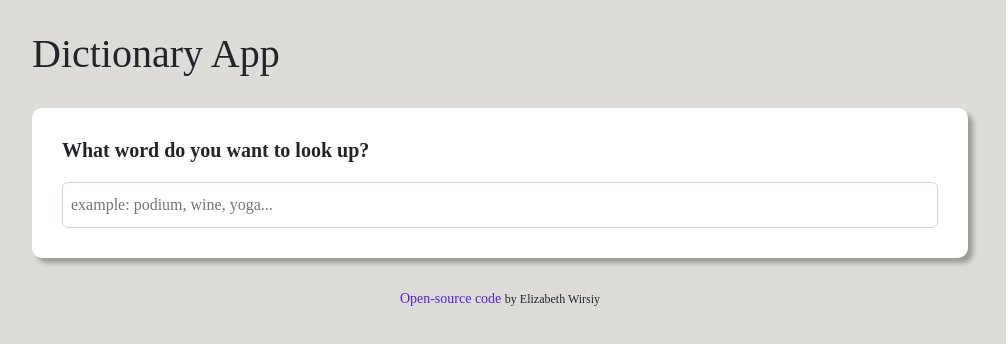
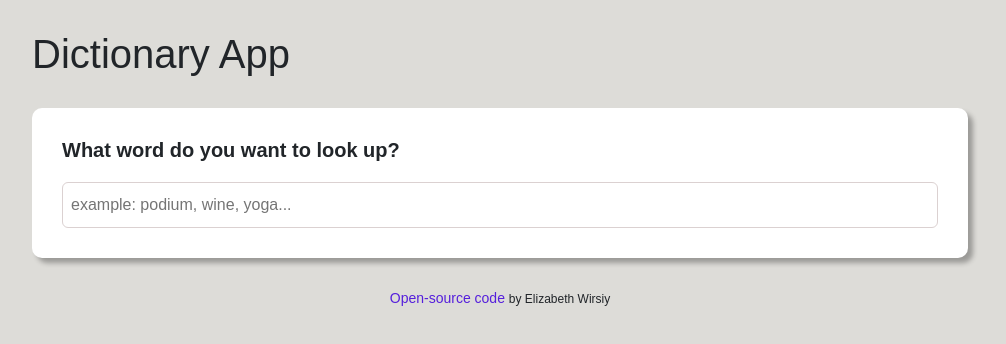
Before and after one commit to Elisawirsiy/Dictionary-app, a React (Create React App) app: page / in a window 1280 px wide. Shown: the top 344 px of the page, without its empty margins (140-1146 px from the left). Built offline with nearby package versions, Linux system fonts and the light colour scheme; no server answers.

Commit message:
Update App.css

```diff
--- a/src/App.css
+++ b/src/App.css
@@ -1,7 +1,7 @@
 .App {
   max-width: 960px;
   margin: 0 auto;
-  font-family: cursive;
+  font-family: Arial, Helvetica, sans-serif;
 }
 body {
   background: #dddcd8;
```
